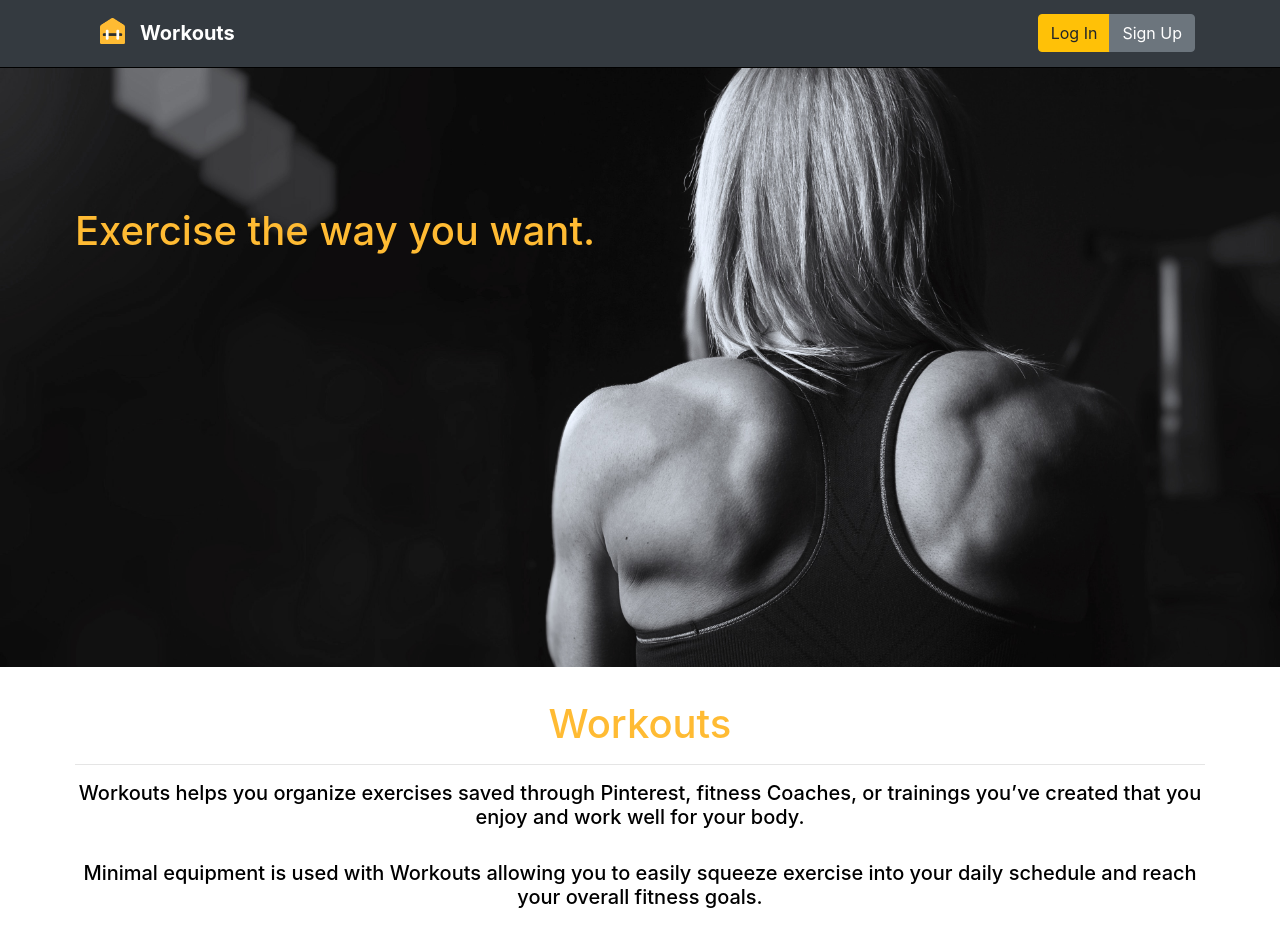
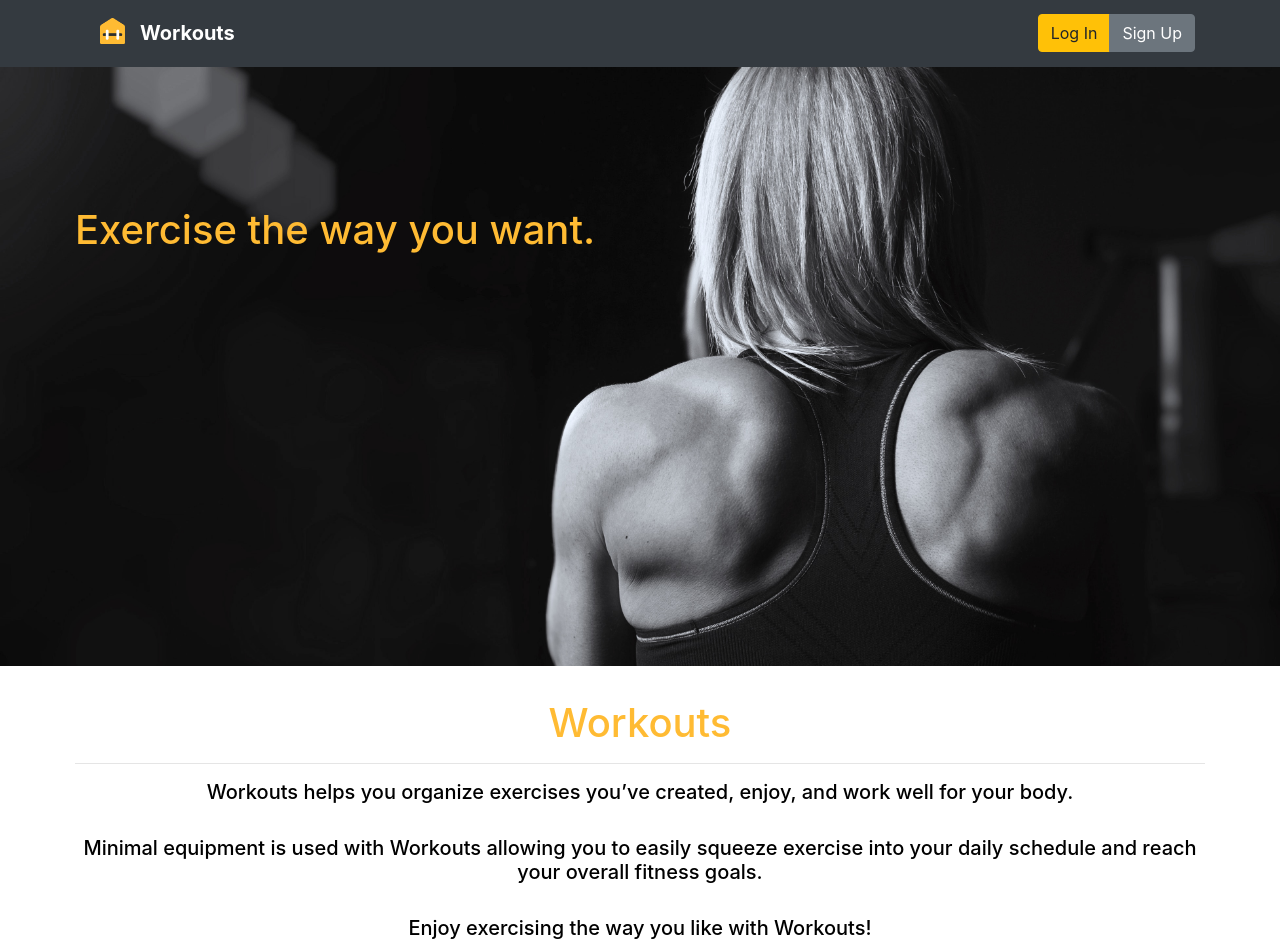
Before and after one commit to adamcromer/workouts, a React (Create React App) app in the folder client/: page / in a window 1280 px wide. Shown: the top 943 px of the page. Built offline with nearby package versions, Linux system fonts and the light colour scheme.

Commit message:
styled about page

```diff
--- a/client/src/App.css
+++ b/client/src/App.css
@@ -1,7 +1,8 @@
 /*Navbar Styling*/
 nav {
   margin-bottom: 1.5em;
-  border-bottom: 1px solid black;
+  box-shadow: 1px solid black;
+  /* border-bottom: 1px solid black; */
 }
 .navbar-brand {
   display: flex;
--- a/client/src/pages/About.js
+++ b/client/src/pages/About.js
@@ -1,13 +1,10 @@
 import React, { Component } from 'react';
-import Container from 'react-bootstrap/Container';
 import Card from 'react-bootstrap/Card';
 import CardDeck from 'react-bootstrap/CardDeck';
 import Cover from '../components/Cover';
 import Col from 'react-bootstrap/Col';
 import Row from 'react-bootstrap/Row';
 import Button from 'react-bootstrap/Button';
-import Image from 'react-bootstrap/Image';
-
 
 
 class About extends Component {
@@ -23,7 +20,7 @@ class About extends Component {
                     <div className="about-description">
                         <h1 className="about-heading">Workouts</h1>
                         <hr />
-                        <h5>Workouts helps you organize exercises saved through Pinterest, fitness Coaches, or trainings you’ve created that you enjoy and work well for your body.</h5>
+                        <h5>Workouts helps you organize exercises you’ve created, enjoy, and work well for your body.</h5>
                         <br />
                         <h5>Minimal equipment is used with Workouts allowing you to easily squeeze exercise into your daily schedule and reach your overall fitness goals.</h5>
                         <br />
@@ -68,6 +65,7 @@ class About extends Component {
                         <Card.Img className="image-footer" src="/images/workoutrun.jpg" alt="Card image" />
                         <Card.ImgOverlay>
                             <Card.Title><h1>Join Workouts and Get Moving</h1></Card.Title>
+                            <br />
                             <Button href="/SignUp" variant="warning">Sign Up Now</Button>
                         </Card.ImgOverlay>
                         </Card>
```
Also changed, not shown: client/public/images/workoutrunner.jpg (added).
